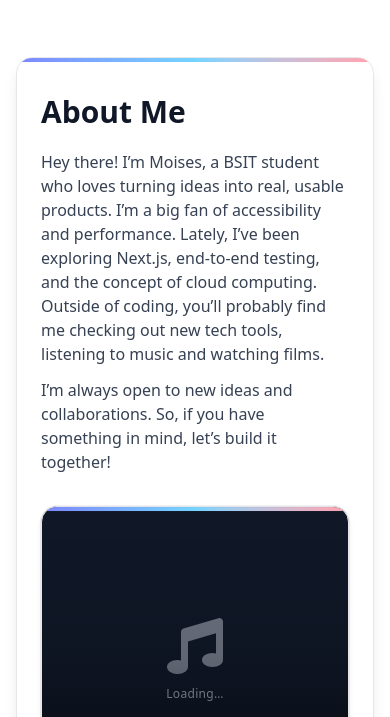
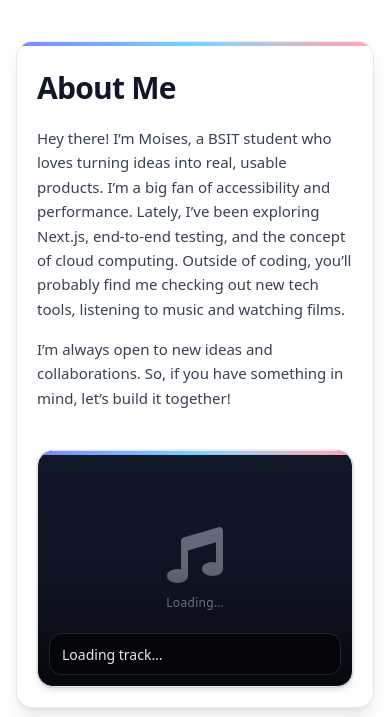
Before and after one commit to teyorkk/portfolio, a React (Vite) app: page / in a window 390 px wide. Shown: the part 851-1568 px from the top of the page. Built offline with nearby package versions, Linux system fonts and the light colour scheme; no server answers.

Commit message:
feat: refine About component layout and styling; enhance track display with improved accessibility

```diff
--- a/src/components/About.tsx
+++ b/src/components/About.tsx
@@ -18,18 +18,18 @@ export const About = () => {
   }, []);
 
   return (
-    <section className="py-16" id="about">
-      <div className="max-w-5xl mx-auto px-4">
+    <section className="py-12 sm:py-16" id="about">
+      <div className="max-w-5xl mx-auto px-4 sm:px-6">
         <Reveal>
           <div className="relative overflow-hidden rounded-2xl bg-white shadow-lg border border-gray-200">
             <AccentBar />
 
-            <div className="relative p-6 sm:p-8 grid gap-8 md:grid-cols-5">
+            <div className="relative p-5 sm:p-8 grid gap-10 md:gap-8 md:grid-cols-5 items-start">
               <div className="md:col-span-3">
-                <h2 className="mt-3 text-3xl sm:text-4xl font-extrabold text-gray-900">
+                <h2 className="mt-2 sm:mt-3 text-3xl sm:text-4xl font-extrabold text-gray-900 tracking-tight">
                   About Me
                 </h2>
-                <div className="mt-5 space-y-3 text-gray-700 text-base sm:text-lg">
+                <div className="mt-5 space-y-4 text-gray-700 text-[15px] sm:text-base leading-relaxed">
                   <p>
                     Hey there! I’m Moises, a BSIT student who loves turning
                     ideas into real, usable products. I’m a big fan of
@@ -45,14 +45,17 @@ export const About = () => {
                   </p>
                 </div>
               </div>
-
-              <div className="md:col-span-2 flex flex-col gap-4">
-                <div className="relative rounded-2xl overflow-hidden aspect-square bg-gray-900 flex items-end justify-start group border border-gray-200 shadow-md ring-1 ring-black/5">
+              <div className="md:col-span-2 flex flex-col gap-4 max-w-sm w-full mx-auto md:mx-0">
+                <div className="relative rounded-2xl overflow-hidden aspect-[4/3] sm:aspect-[5/4] md:aspect-square bg-gray-900 flex items-end justify-start group border border-gray-200 shadow-md ring-1 ring-black/5">
                   <AccentBar />
                   {track?.image ? (
                     <img
                       src={track?.image}
-                      alt={track?.title || "Track Cover"}
+                      alt={
+                        track?.title
+                          ? `${track.artist} – ${track.title} cover`
+                          : "Track cover"
+                      }
                       className="absolute inset-0 w-full h-full object-cover transition-transform duration-700 group-hover:scale-105"
                       loading="lazy"
                       decoding="async"
@@ -64,20 +67,21 @@ export const About = () => {
                     </div>
                   )}
                   <div className="absolute inset-0 bg-gradient-to-t from-black/65 via-black/15 to-transparent" />
-                  <div className="relative z-10 w-full p-4 flex flex-col">
-                    <div className="inline-block rounded-xl bg-black/55 px-4 py-2 shadow-lg ring-1 ring-white/10 max-w-full">
+                  <div className="relative z-10 w-full p-3 sm:p-4 flex flex-col">
+                    <div className="inline-block rounded-xl bg-black/55 backdrop-blur-sm px-3 sm:px-4 py-2 shadow-lg ring-1 ring-white/10 max-w-full">
                       {track ? (
                         <a
                           href={track.songUrl}
                           target="_blank"
                           rel="noopener noreferrer"
-                          className="text-sm md:text-base font-semibold text-white tracking-wide flex items-center gap-2 truncate"
+                          className="text-xs sm:text-sm md:text-base font-semibold text-white tracking-wide flex items-center gap-2 truncate focus-visible:outline-none focus-visible:ring-2 focus-visible:ring-white/60 focus-visible:ring-offset-2 focus-visible:ring-offset-black/40 rounded-lg"
                           title={`${track.artist} - ${track.title}`}
+                          aria-label={`Open Last.fm page for ${track.artist} - ${track.title}`}
                         >
                           <span className="truncate">
                             {track.artist} - {track.title}
                           </span>
-                          <FaExternalLinkAlt className="text-xs opacity-70 shrink-0" />
+                          <FaExternalLinkAlt className="text-[10px] sm:text-xs opacity-70 shrink-0" />
                         </a>
                       ) : (
                         <span className="text-sm text-gray-200">
@@ -86,7 +90,7 @@ export const About = () => {
                       )}
                     </div>
                     {track && (
-                      <p className="mt-3 text-xs uppercase tracking-wide text-gray-300 font-medium">
+                      <p className="mt-2 sm:mt-3 text-[10px] sm:text-xs uppercase tracking-wide text-gray-300 font-medium">
                         {track.nowPlaying
                           ? "Now Listening to:"
                           : "Last Listened to:"}
```
